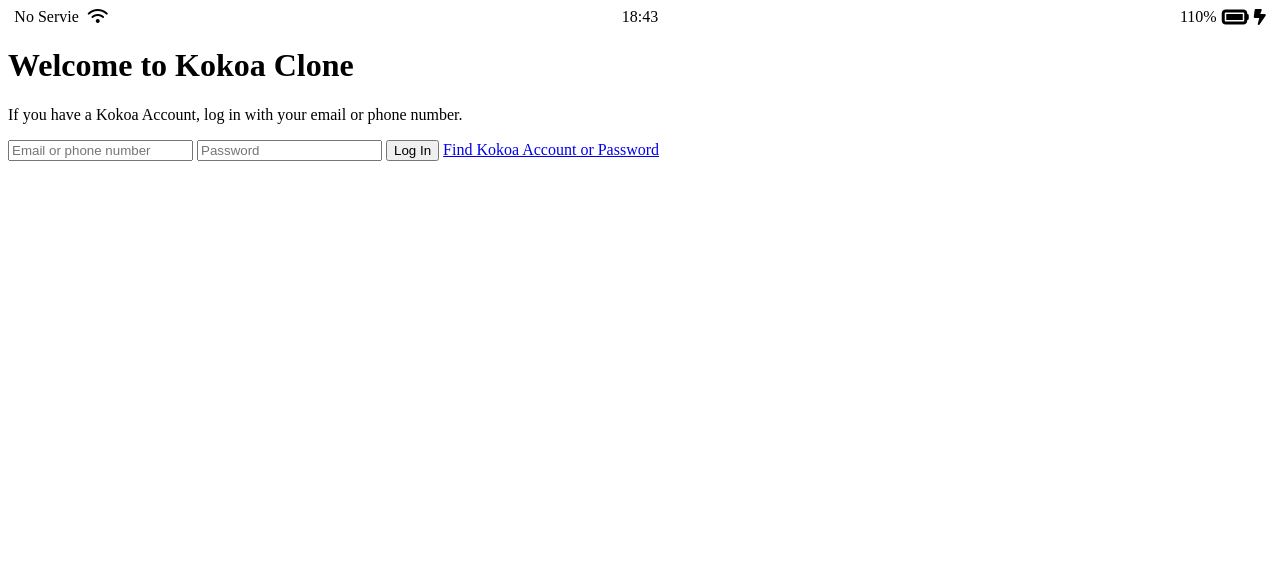
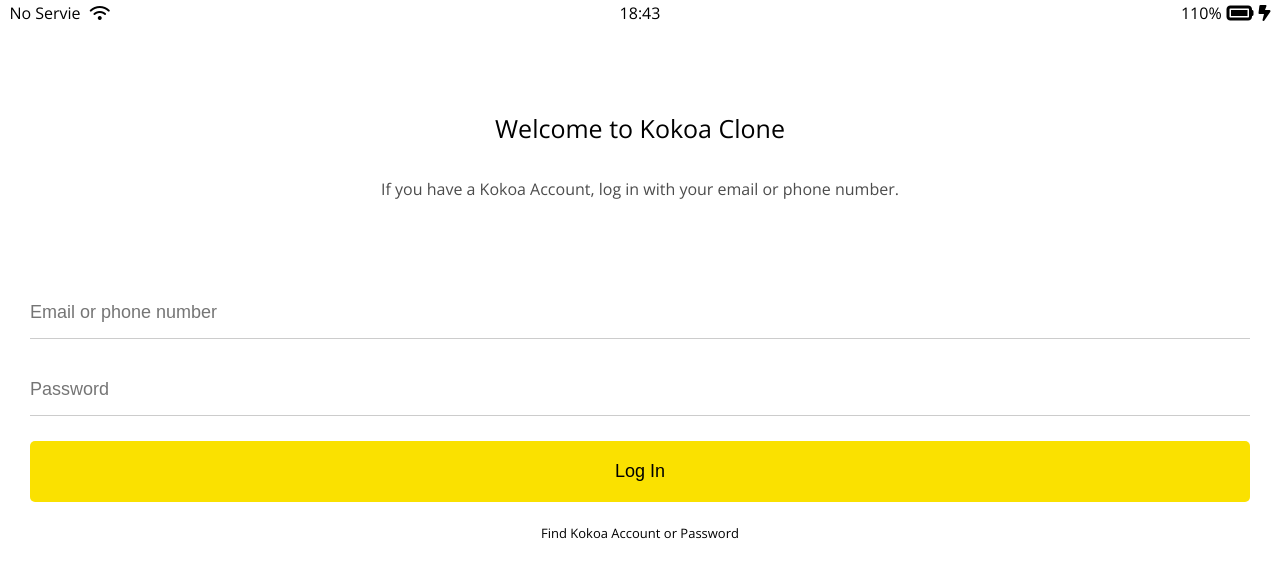
Before and after one commit to JaeanHan/kokoa-clone-2022, a plain HTML site: page index.html in a window 1280 px wide. Drawn offline with nearby package versions, Linux system fonts and the light colour scheme.

Commit message:
Index-final

```diff
--- /dev/null
+++ b/css/reset.css
@@ -0,0 +1,52 @@
+/* http://meyerweb.com/eric/tools/css/reset/
+   v2.0 | 20110126
+   License: none (public domain)
+*/
+
+html, body, div, span, applet, object, iframe,
+h1, h2, h3, h4, h5, h6, p, blockquote, pre,
+a, abbr, acronym, address, big, cite, code,
+del, dfn, em, img, ins, kbd, q, s, samp,
+small, strike, strong, sub, sup, tt, var,
+b, u, i, center,
+dl, dt, dd, ol, ul, li,
+fieldset, form, label, legend,
+table, caption, tbody, tfoot, thead, tr, th, td,
+article, aside, canvas, details, embed,
+figure, figcaption, footer, header, hgroup,
+menu, nav, output, ruby, section, summary,
+time, mark, audio, video {
+	margin: 0;
+	padding: 0;
+	border: 0;
+	font-size: 100%;
+	font: inherit;
+	vertical-align: baseline;
+}
+/* HTML5 display-role reset for older browsers */
+article, aside, details, figcaption, figure,
+footer, header, hgroup, menu, nav, section {
+	display: block;
+}
+body {
+	line-height: 1;
+}
+ol, ul {
+	list-style: none;
+}
+blockquote, q {
+	quotes: none;
+}
+blockquote:before, blockquote:after,
+q:before, q:after {
+	content: '';
+	content: none;
+}
+table {
+	border-collapse: collapse;
+	border-spacing: 0;
+}
+
+input:focus {
+    outline:none;
+}
--- /dev/null
+++ b/css/status-bar.css
@@ -0,0 +1,25 @@
+.status-bar {
+    display:flex;
+    justify-content: center;
+    padding:5px 3px;
+}
+.status-bar__column{
+    width: 33%;
+}
+
+.status-bar__column:first-child span {
+    margin-right:5px;
+}
+.status-bar__column:nth-child(2) {
+    display: flex;
+    justify-content: center;
+}
+.status-bar__column:last-child {
+    display: flex;
+    justify-content: flex-end;
+    align-items: center;
+}
+.fa-battery-full {
+    margin:0px 5px;
+
+}
--- a/css/style.css
+++ b/css/style.css
@@ -1,31 +1,66 @@
 @import url('https://fonts.googleapis.com/css2?family=Open+Sans:wght@400;600&display=swap');
-</style>
-
+@import "reset.css";
+@import "status-bar.css";
+@import "variables.css";
 body {
     font-family: 'Open Sans', sans-serif;
 }
 
-.status-bar {
-    display:flex;
-    justify-content: center;
+.welcome-header {
+    margin:90px 0px ;
+    text-align:center;
+    display: flex;
+    flex-direction: column;
+    align-items: center;
 }
-.status-bar__column{
-    width: 33%;
+.welcome-header__title{
+    font-size: 25px;
+    margin-bottom: 40px;
+}
+.welcome-header__text {
+    width: 60%;
+    opacity: 0.7;
 }
 
-.status-bar__column:first-child span {
-    margin-right:5px;
+#login-form {
+    display: flex;
+    flex-direction: column;
+    margin: 0px 30px;
 }
-.status-bar__column:nth-child(2) {
-    display: flex;
-    justify-content: center;
-}
-.status-bar__column:last-child {
-    display: flex;
-    justify-content: flex-end;
-    align-items: center;
-}
-.fa-battery-full {
-    margin:0px 5px;
+
+#login-form input {
+    border: none;
+    padding:15px 0px;
+    font-size: 18px;
+
+    margin-bottom: 25px;
 
 }
+
+#login-form input:not([type="submit"]) {
+    border-bottom: 1px solid rgba(0, 0, 0, 0.2);
+    transition: border-color 0.3s ease-in-out;
+}
+
+#login-form input::placeholder{
+    color: rbga(0,0,0,0.4);
+    transition: border-color 0.3s ease-in-out;
+}
+
+#login-form input:focus {
+    border-color: var(--yellow);
+}
+
+#login-form input[type="submit"] {
+    background-color: var(--yellow);
+    cursor: progress;
+    padding:20px 0px;
+    border-radius:  5px;
+}
+
+#login-form a {
+    text-align: center;
+    text-decoration: none;
+    color:inherit;
+    font-size:13px;
+}
--- /dev/null
+++ b/css/variables.css
@@ -0,0 +1,3 @@
+:root {
+    --yellow: #fae100;
+}
```
